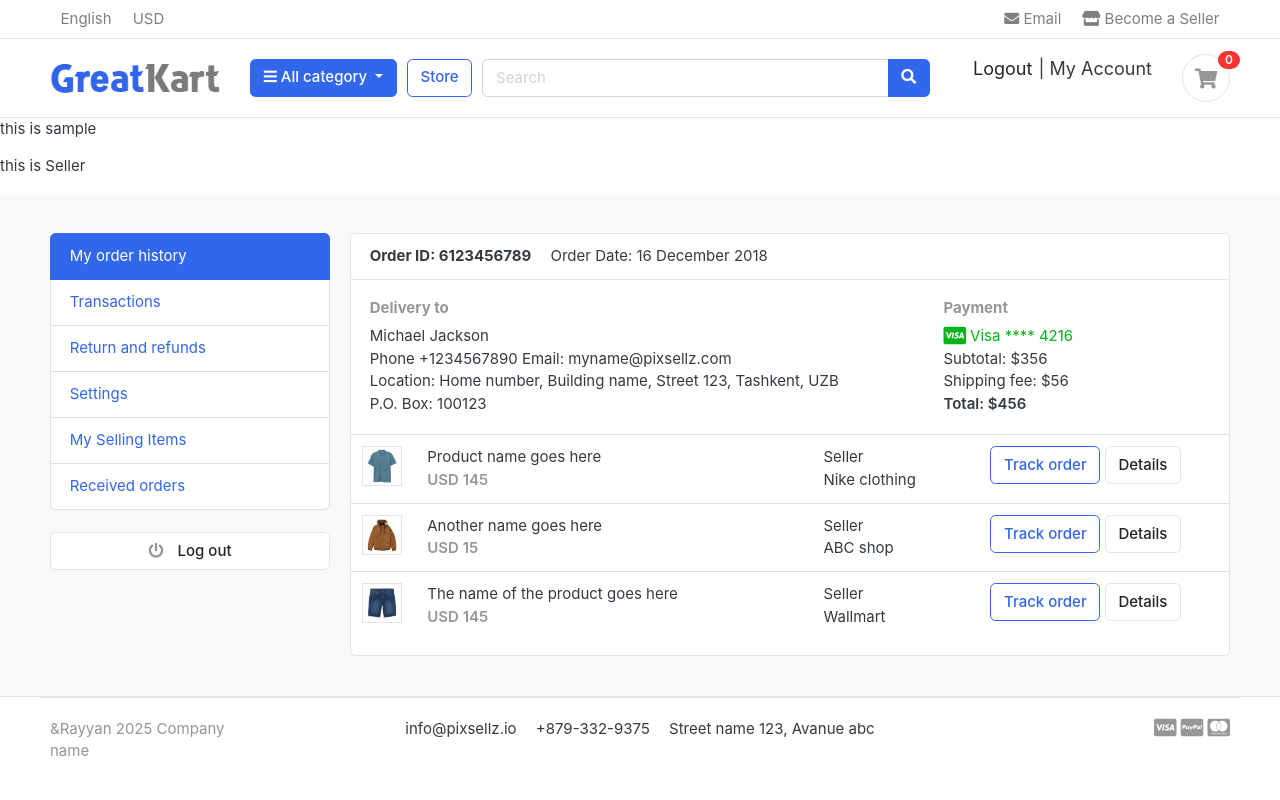
After one commit to johnace55/superkart, a Django app: page /accounts/sellerdashboard/ in a window 1280 px wide. The commit adds this page. Run offline with Django 5.2, Linux system fonts and the light colour scheme; a user stored in the database is signed in; tables that the repository leaves empty hold one stand-in row (values such as "Sample post"); some libraries are stand-ins or nearby versions; some web fonts are replaced.

```diff
--- a/SuperKart/settings.py
+++ b/SuperKart/settings.py
@@ -151,3 +151,7 @@ from django.contrib.messages import constants as messages
 MESSAGE_TAGS = {
     messages.ERROR: "danger",
 }
+
+
+
+LOGIN_URL = 'login'
--- a/accounts/models.py
+++ b/accounts/models.py
@@ -86,6 +86,16 @@ class CustomUser(AbstractBaseUser):
         return True
 
 
+    def get_role(self):
+        if self.role == 1:
+            user_role = 'Seller'
+            return user_role
+        elif self.role == 2:
+            user_role = 'Customer'
+            return user_role
+        return 'admin'
+
+
 class CustomUserProfile(models.Model):
     custom_user = models.OneToOneField(CustomUser , on_delete=models.CASCADE , blank=True , null=True)
     address_line_1 = models.CharField(max_length=100 , blank=True , null=True)
--- /dev/null
+++ b/accounts/templates/accounts/403.html
@@ -0,0 +1,5 @@
+<p>
+
+    you are not authorized to view this page
+
+</p>
--- /dev/null
+++ b/accounts/templates/accounts/sellerdashboard.html
@@ -0,0 +1,112 @@
+{% extends "tut/base.html" %}
+{% load static %}
+
+
+{% block content %}
+
+<p>this is {{request.user.username}}</p>
+
+
+<p>this is {{request.user.get_role}}</p>
+
+<!-- ========================= SECTION CONTENT ========================= -->
+<section class="section-conten padding-y bg">
+
+<div class="container">
+	<div class="row">
+	<aside class="col-md-3">
+		<!--   SIDEBAR   -->
+		<ul class="list-group">
+			<a class="list-group-item active" href="#"> My order history </a>
+			<a class="list-group-item" href="#"> Transactions </a>
+			<a class="list-group-item" href="#"> Return and refunds </a>
+			<a class="list-group-item" href="#">Settings </a>
+			<a class="list-group-item" href="#"> My Selling Items </a>
+			<a class="list-group-item" href="#"> Received orders </a>
+		</ul>
+		<br>
+		<a class="btn btn-light btn-block" href="#"> <i class="fa fa-power-off"></i> <span class="text">Log out</span> </a>
+		<!--   SIDEBAR .//END   -->
+	</aside>
+	<main class="col-md-9">
+		<article class="card">
+		<header class="card-header">
+			<strong class="d-inline-block mr-3">Order ID: 6123456789</strong>
+			<span>Order Date: 16 December 2018</span>
+		</header>
+		<div class="card-body">
+			<div class="row">
+				<div class="col-md-8">
+					<h6 class="text-muted">Delivery to</h6>
+					<p>Michael Jackson <br>
+					Phone +1234567890 Email: myname@pixsellz.com <br>
+			    	Location: Home number, Building name, Street 123,  Tashkent, UZB <br>
+			    	P.O. Box: 100123
+			 		</p>
+				</div>
+				<div class="col-md-4">
+					<h6 class="text-muted">Payment</h6>
+					<span class="text-success">
+						<i class="fab fa-lg fa-cc-visa"></i>
+					    Visa  **** 4216
+					</span>
+					<p>Subtotal: $356 <br>
+					 Shipping fee:  $56 <br>
+					 <span class="b">Total:  $456 </span>
+					</p>
+				</div>
+			</div> <!-- row.// -->
+		</div> <!-- card-body .// -->
+		<div class="table-responsive">
+		<table class="table table-hover">
+			<tr>
+				<td width="65">
+					<img src="../images/items/1.jpg" class="img-xs border">
+				</td>
+				<td>
+					<p class="title mb-0">Product name goes here </p>
+					<var class="price text-muted">USD 145</var>
+				</td>
+				<td> Seller <br> Nike clothing </td>
+				<td width="250"> <a href="#" class="btn btn-outline-primary">Track order</a> <a href="#" class="btn btn-light"> Details </a> </td>
+			</tr>
+			<tr>
+				<td>
+					<img src="../images/items/2.jpg" class="img-xs border">
+				</td>
+				<td>
+					<p class="title mb-0">Another name goes here </p>
+					<var class="price text-muted">USD 15</var>
+				</td>
+				<td> Seller <br> ABC shop </td>
+				<td> <a href="#" class="btn btn-outline-primary">Track order</a> <a href="#" class="btn btn-light"> Details </a> </td>
+			</tr>
+			<tr>
+				<td>
+					<img src="../images/items/3.jpg" class="img-xs border">
+				</td>
+				<td>
+					<p class="title mb-0">The name of the product  goes here </p>
+					<var class="price text-muted">USD 145</var>
+				</td>
+				<td> Seller <br> Wallmart </td>
+				<td> <a href="#" class="btn btn-outline-primary">Track order</a> <a href="#" class="btn btn-light"> Details </a> </td>
+			</tr>
+		</table>
+		</div> <!-- table-responsive .end// -->
+		</article> <!-- order-group.// -->
+	</main>
+
+    <div class="form-group">
+		{% include "accounts/alerts.html" %}
+	</div> <!-- form-group// -->
+
+</div> <!-- row.// -->
+</div>
+
+
+</section>
+<!-- ========================= SECTION CONTENT END// ========================= -->
+
+
+{% endblock content %}
--- a/accounts/urls.py
+++ b/accounts/urls.py
@@ -5,4 +5,11 @@ from accounts import views
 urlpatterns = [
     path('registercustomer/' , views.registercustomer , name='registercustomer'),
     path('registerseller/' , views.registerseller , name='registerseller'),
+    path('login/' , views.login , name='login'),
+    path('logout/' , views.logout , name='logout'),
+
+    path('myAccount/' , views.myAccount , name='myAccount'),
+
+    path('sellerdashboard/' , views.sellerdashboard , name='sellerdashboard'),
+    path('customerdashboard/' , views.customerdashboard , name='customerdashboard'),
 ]
--- a/accounts/views.py
+++ b/accounts/views.py
@@ -4,14 +4,47 @@ from accounts.models import CustomUser , CustomUserProfile
 from django.contrib import messages
 from seller.models import Seller
 from seller.forms import SellerForm
+from django.contrib import auth
+from accounts.utils import detectuser
+from django.contrib.auth.decorators import login_required , user_passes_test
+from django.core.exceptions import PermissionDenied
 
 
 
 # Create your views here.
 
+
+
+# restrict the seller from accessing the customer page
+
+def check_role_seller(user):
+
+    if user.role == 1:
+        return True
+    else:
+        raise PermissionDenied
+
+
+
+# restrict the customer from accessing the seller page
+
+
+def check_role_customer(user):
+
+    if user.role == 2:
+        return True
+    else:
+        raise PermissionDenied
+
+
+
 def registercustomer(request):
 
-    if request.method == 'POST':
+    if request.user.is_authenticated:
+        messages.warning(request , 'you are already logged in!')
+        return redirect('myAccount')
+
+    elif request.method == 'POST':
         form = CustomerForm(request.POST)
         if form.is_valid():
 
@@ -55,7 +88,12 @@ def registercustomer(request):
 
 def registerseller(request):
 
-    if request.method == 'POST':
+
+    if request.user.is_authenticated:
+        messages.warning(request , 'you are already logged in!')
+        return redirect('myAccount')
+
+    elif request.method == 'POST':
 
         form = CustomerForm(request.POST)
         s_form = SellerForm(request.POST , request.FILES)
@@ -99,3 +137,70 @@ def registerseller(request):
     }
 
     return render(request , 'accounts/registerseller.html' , context)
+
+
+def login(request):
+
+    if request.user.is_authenticated:
+        messages.warning(request , 'you are already logged in!')
+        return redirect('myAccount')
+
+    elif request.method == 'POST':
+
+        email = request.POST['email']
+        password = request.POST['password']
+
+        user = auth.authenticate(email=email , password=password)
+        if user is not None:
+
+            auth.login(request , user)
+
+            messages.success(request , 'your are now logged in')
+            return redirect('myAccount')
+        else:
+            messages.success(request , 'invalid credentials')
+            return redirect('login')
+
+
+    return render(request , 'accounts/login.html')
+
+
+
+def logout(request):
+
+
+
+    if request.method == 'POST':
+
+        auth.logout(request)
+
+        messages.info(request , 'You are now logged out!')
+
+        return redirect('login')
+
+
+
+
+
+
+
+@login_required
+def myAccount(request):
+
+    user = request.user
+    redirecturl = detectuser(user=user)
+
+    return redirect(redirecturl)
+
+
+
+@login_required
+@user_passes_test(check_role_customer)
+def customerdashboard(request):
+    return render(request , 'accounts/customerdashboard.html')
+
+
+@login_required
+@user_passes_test(check_role_seller)
+def sellerdashboard(request):
+    return render(request , 'accounts/sellerdashboard.html')
--- a/tut/templates/tut/header.html
+++ b/tut/templates/tut/header.html
@@ -63,13 +63,29 @@
 	</div> <!-- col.// -->
 	<div class="col-lg-3 col-sm-6 col-8 order-2 order-lg-3">
 				<div class="d-flex justify-content-end mb-3 mb-lg-0">
+					{% if request.user.is_authenticated %}
+					<div class="widget-header">
+						<div style="font-size: 1.2rem;">
+							<form action="{% url 'logout' %}" method="post" style="display: inline;">
+								{% csrf_token %}
+								<button type="submit" class="btn btn-link p-0 m-0 align-baseline text-dark" style="font-size: 1.2rem; text-decoration: none;">
+									Logout
+								</button>
+							</form>
+							<span class="dark-transp"> | </span>
+							<a href="{% url 'myAccount' %}">My Account</a>
+						</div>
+					</div>
+					{% else %}
 					<div class="widget-header">
 						<small class="title text-muted">Welcome guest!</small>
 						<div>
-							<a href="./signin.html">Sign in</a> <span class="dark-transp"> | </span>
+							<a href="{% url 'login' %}">Login</a> <span class="dark-transp"> | </span>
 							<a href="{% url 'registercustomer' %}"> Register</a>
 						</div>
 					</div>
+					{% endif %}
+
 					<a href="./cart.html" class="widget-header pl-3 ml-3">
 						<div class="icon icon-sm rounded-circle border"><i class="fa fa-shopping-cart"></i></div>
 						<span class="badge badge-pill badge-danger notify">0</span>
```
Also changed, not shown: accounts/templates/accounts/customerdashboard.html (added, +112 -0 lines), accounts/templates/accounts/login.html (added, +54 -0 lines), accounts/utils.py (added, +13 -0 lines), accounts/templates/accounts/logout.html (added).
